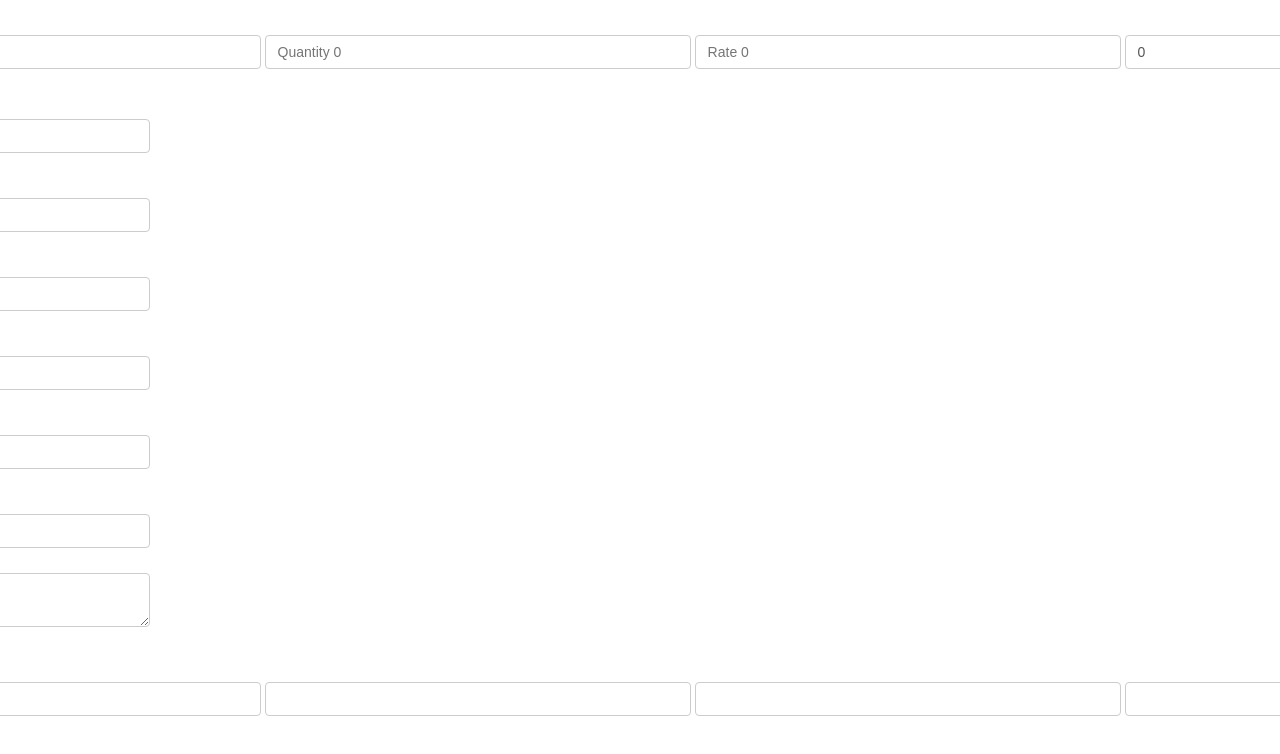
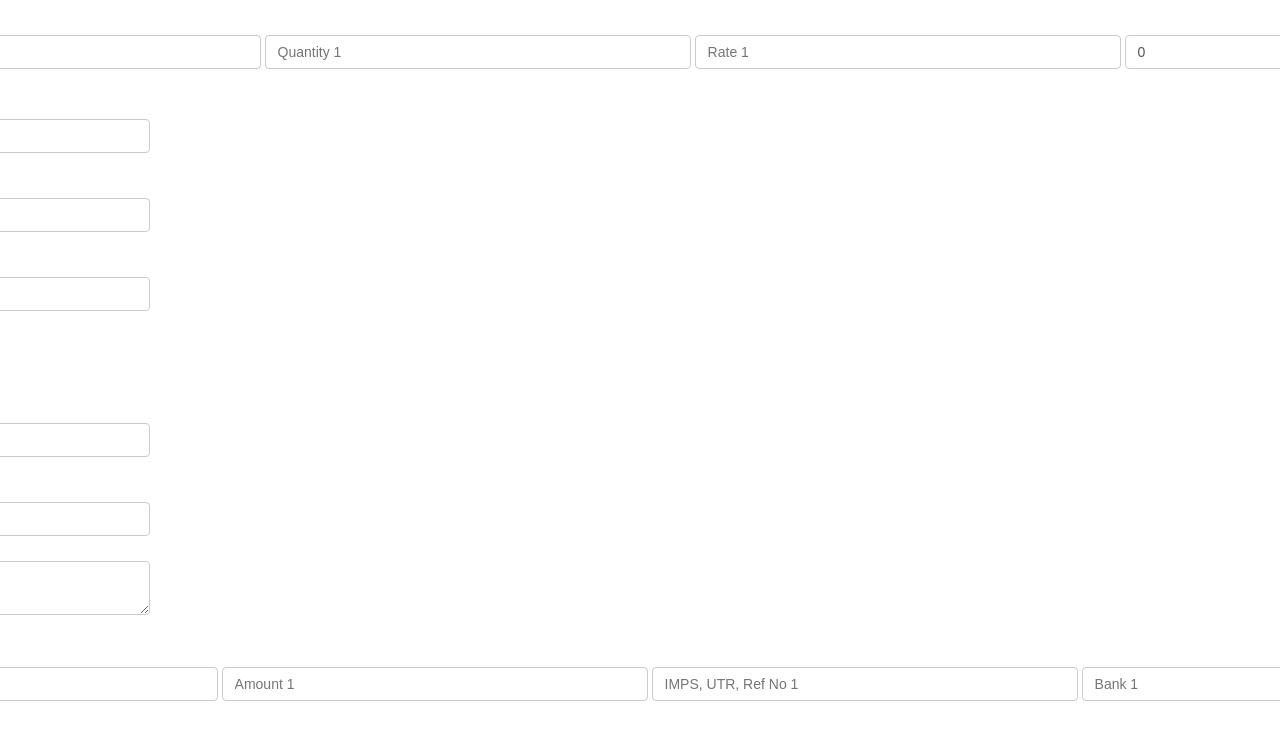
Before and after one commit to Pabitra-26/B-Kisan-Form-Formik, a React (Create React App) app: page / in a window 1280 px wide. Both pictures are taken after a click on the button "Next". Shown: the top 754 px of the page. Built offline with nearby package versions, Linux system fonts and the light colour scheme.

Commit message:
Modified Form

```diff
--- a/src/components/FormikForm.js
+++ b/src/components/FormikForm.js
@@ -35,11 +35,11 @@ function FormikForm() {
             Order_Rate:'',
             Order_Amount:'',
         }],
-        TotalAmt:'',
-        Advance:'',
-        BillAmt:'',
-        TransportChrg:'',
-        DueAmt:'',
+        TotalAmt:0,
+        Advance:0,
+        BillAmt:0,
+        TransportChrg:0,
+        DueAmt:0,
         DeliveryDate:'',
         DeliveryPlace:'',
         DepositTable:[{
@@ -66,6 +66,7 @@ function FormikForm() {
         Tehsil : Yup.string().required('Required'),
         District : Yup.string().required('Required'),
         PinCode : Yup.string().matches(/^\d{3}\s\d{3}$/, 'Invalid PinCode').required('Required'),
+        State : Yup.string().required('Required'),
         Whatsapp : Yup.string().matches(/^\d{10}$/, 'Invalid WhatsApp No').nullable(),
         Contact : Yup.string().matches(/^\d{10}$/, 'Invalid Contact No').required('Required'),
         CompanyName : Yup.string().required('Required'),
@@ -80,8 +81,8 @@ function FormikForm() {
         TransportChrg : Yup.number().positive().nullable(),
         Advance : Yup.number().positive().required('Required'),
         BillAmt : Yup.number().positive().required('Required'),
-        TotalAmt : Yup.number().positive().required('Required'),
-        DueAmt : Yup.number().positive().required('Required'),
+        TotalAmt : Yup.number().required('Required'),
+        DueAmt : Yup.number().required('Required'),
         DeliveryDate : Yup.date().required('Required'),
         DeliveryPlace : Yup.string().required('Required'),
         DepositTable : Yup.array().of(
@@ -91,7 +92,7 @@ function FormikForm() {
                 Deposit_UTRNo: Yup.string().required('Required'),
                 Deposit_Bank : Yup.string().required('Required')
             })
-        ).required('Required'),
+        ).min(1, 'Minimum one required').required('Required'),
 
         Ac : Yup.string().required('Required'),
         AcHolder : Yup.string().required('Required'),
@@ -101,7 +102,7 @@ function FormikForm() {
         DealerContact : Yup.string().matches(/^\d{10}$/, 'Invalid Mobile No').required('Required')
     })
 
-    const onSubmit = values =>{
+    const onSubmit = (values, onSubmitProps) =>{
         console.log('Form values', values)
         // const payload = values
         // axios.post('http://localhost:4000/order/add' ,payload)
@@ -110,6 +111,7 @@ function FormikForm() {
         //     alert("Successfully submitted form.")
         // })
         // .catch((err)=>{console.log(err)})
+        onSubmitProps.resetForm()
     }
 
     const personal_next = () =>{
@@ -132,11 +134,33 @@ function FormikForm() {
         setBank(prevBank => !prevBank)
     }
 
+    function add_row (arrayHelpers, setFieldValue, bill, amt){
+        arrayHelpers.push({Order_Details: '', Order_Quantity: '', Order_Rate: '', Order_Amount: ''})
+        set_bill_add(setFieldValue,bill,amt)
+    }
+
+    function set_bill_add (setFieldValue,bill,amt){
+        setFieldValue('BillAmt', bill+=amt)
+    }
+
+    function del_row (arrayHelpers,index, setFieldValue, bill, amt){
+        set_bill_del(setFieldValue,bill,amt)
+        arrayHelpers.remove(index)
+
+    }
+
+    function set_bill_del (setFieldValue,bill,amt){
+        setFieldValue('BillAmt', bill-=amt)
+        // console.log(bill, amt)
+    }
+
     return (
        <Formik
         initialValues = {initialValues}
         validationSchema = {validationSchema}
         onSubmit = {onSubmit}
+        validateOnBlur={false}
+        // validateOnChange={false}
         >
             {
                 formik =>{
@@ -150,6 +174,7 @@ function FormikForm() {
                             <FormikControl control = 'input' type = 'text' name = 'Tehsil' placeholder = 'Tehsil' />
                             <FormikControl control = 'input' type = 'text' name = 'District' placeholder = 'District' />
                             <FormikControl control = 'input' type = 'text' name = 'PinCode' placeholder = 'Enter PinCode eg: 123 456' />
+                            <FormikControl control = 'input' type = 'text' name = 'State' placeholder = 'State'/>
                             <FormikControl control = 'input' type = 'text' name = 'Whatsapp' placeholder = 'Whatsapp Number' />
                             <FormikControl control = 'input' type = 'text' name = 'Contact' placeholder = 'Contact Number' />
                             <FormikControl control = 'input' type = 'text' name = 'CompanyName' placeholder = 'Enter Company Name' />
@@ -170,22 +195,23 @@ function FormikForm() {
                                 </thead>
                                 <tbody>
                                     <FieldArray name = 'OrderTable'  render ={arrayHelpers => (<div> {formik.values.OrderTable.map((Order, index) => (<div key={index}>
-                                            <th scope="col"><button type = 'button' onClick = {() => arrayHelpers.push({Order_Details: '', Order_Quantity: '', Order_Rate: '', Order_Amount: ''})}>+ New</button></th>
-                                            <th scope="col"><button type = 'button' onClick = {() => arrayHelpers.remove(index)}>Delete</button></th>
-                                            <th scope="col"><FormikControl control = 'input' type = 'text' name = {`OrderTable[${index}].Order_Details`} placeholder = {`Detail ${index}`} /></th>
-                                            <th scope="col"><FormikControl control = 'input' type = 'text' name = {`OrderTable[${index}].Order_Quantity`} placeholder = {`Quantity ${index}`}/></th>
-                                            <th scope="col"><FormikControl control = 'input' type = 'text' name = {`OrderTable[${index}].Order_Rate`} placeholder = {`Rate ${index}`}/></th>
-                                            <th scope="col"><FormikControl control = 'input' type = 'text' name = {`OrderTable[${index}].Order_Amount`} placeholder = {`Amount ${index}`} value = {formik.values.OrderTable[index].Order_Quantity * formik.values.OrderTable[index].Order_Rate} onChange = {() =>formik.setFieldValue('BillAmt', formik.values.BillAmt+formik.values.OrderTable[index].Order_Amount)}/></th>
+                                            <th scope="col"><button type = 'button' onClick = {() => {add_row(arrayHelpers,formik.setFieldValue, formik.values.BillAmt, formik.values.OrderTable[index].Order_Quantity * formik.values.OrderTable[index].Order_Rate)}}>+ New</button></th>
+                                            <th scope="col"><button type = 'button' onClick = {() => {del_row(arrayHelpers,index,formik.setFieldValue, formik.values.BillAmt,formik.values.OrderTable[index].Order_Quantity * formik.values.OrderTable[index].Order_Rate)}}>Delete</button></th>
+                                            <th scope="col"><FormikControl control = 'input' type = 'text' name = {`OrderTable[${index}].Order_Details`} placeholder = {`Detail ${index+1}`} /></th>
+                                            <th scope="col"><FormikControl control = 'input' type = 'text' name = {`OrderTable[${index}].Order_Quantity`} placeholder = {`Quantity ${index+1}`}/></th>
+                                            <th scope="col"><FormikControl control = 'input' type = 'text' name = {`OrderTable[${index}].Order_Rate`} placeholder = {`Rate ${index+1}`}/></th>
+                                            <th scope="col"><FormikControl control = 'input' type = 'text' name = {`OrderTable[${index}].Order_Amount`} placeholder = {`Amount ${index+1}`} value = {formik.values.OrderTable[index].Order_Quantity * formik.values.OrderTable[index].Order_Rate}/></th>
+
                                         </div>))}
                                         </div>)}/>
                                 </tbody>
                             </table>
 
-                            <FormikControl control = 'input' name = 'BillAmt' type = 'text' label = 'Bill Amount' placeholder = 'Bill Amount' />
+                            <FormikControl control = 'input' name = 'BillAmt' type = 'text' label = 'Bill Amount' placeholder = 'Bill Amount'/>
                             <FormikControl control = 'input' name = 'TransportChrg' type = 'text' label = 'Transport Charge' placeholder = 'Transport Charge'/>
-                            <FormikControl control = 'input' name = 'Advance' type = 'text' label = 'Advance ' placeholder = 'Advance Amount'/>
-                            <FormikControl control = 'input' name = 'TotalAmt' type = 'text' label = 'Total Amount' placeholder = 'Total Amount' />
-                            <FormikControl control = 'input' name = 'DueAmt' type = 'text' label = 'Due Amount' placeholder = 'Due Amount'/>
+                            <FormikControl control = 'input' name = 'Advance' type = 'text' label = 'Advance ' placeholder = 'Advance Amount' />
+                            <FormikControl control = 'input' name = 'TotalAmt' type = 'number' label = 'Total Amount' placeholder = 'Total Amount' value={Number(formik.values.BillAmt)+Number(formik.values.TransportChrg)} />
+                            <FormikControl control = 'input' name = 'DueAmt' type = 'text' label = 'Due Amount' placeholder = 'Due Amount' value={(Number(formik.values.BillAmt)+Number(formik.values.TransportChrg))-Number(formik.values.Advance)}/>
                             <FormikControl control = 'date' name = 'DeliveryDate' label = 'Delivery Date' placeholderText = 'Delivery Date'/>
                             <FormikControl control = 'textarea' name = 'DeliveryPlace' type = 'text'  placeholder = 'Delivery Address '/>
 
@@ -202,12 +228,12 @@ function FormikForm() {
                                 </thead>
                                 <tbody>
                                     <FieldArray name = 'DepositTable'  render ={arrayHelpers => (<div> {formik.values.DepositTable.map((Deposit, index) => (<div key={index}>
-                                            <th scope="col"><button type = 'button' onClick = {() => arrayHelpers.push({Deposit_Date: '', Deposit_Amount: '', Deposit_UTRNo: '', Deposit_Bank: ''})}>+ New</button></th>
-                                            <th scope="col"><button type = 'button' onClick = {() => arrayHelpers.remove(index)}>Delete</button></th>
-                                            <th scope="col"><FormikControl control = 'date' type = 'text' name = {`DepositTable[${index}].Deposit_Date`} placeholder = {`dd/mm/yyyy`}/></th>
-                                            <th scope="col"><FormikControl control = 'input' type = 'text' name = {`DepositTable[${index}].Deposit_Amount`} /></th>
-                                            <th scope="col"><FormikControl control = 'input' type = 'text' name = {`DepositTable[${index}].Deposit_UTRNo`} /></th>
-                                            <th scope="col"><FormikControl control = 'input' type = 'text' name = {`DepositTable[${index}].Deposit_Bank`}  /></th>
+                                            <th scope="col">{index==0 && <button type = 'button' onClick = {() => arrayHelpers.push({Deposit_Date: '', Deposit_Amount: '', Deposit_UTRNo: '', Deposit_Bank:''}) }>+ New</button>}</th>
+                                            <th scope="col">{index>0 && <button type = 'button' onClick = {() => arrayHelpers.remove(index)}>Delete</button>}</th>
+                                            <th scope="col"><FormikControl control = 'date' type = 'text' name = {`DepositTable[${index}].Deposit_Date`} placeholderText = {`dd/mm/yyyy`}/></th>
+                                            <th scope="col"><FormikControl control = 'input' type = 'text' name = {`DepositTable[${index}].Deposit_Amount`} placeholder = {`Amount ${index+1}`}  /></th>
+                                            <th scope="col"><FormikControl control = 'input' type = 'text' name = {`DepositTable[${index}].Deposit_UTRNo`} placeholder = {`IMPS, UTR, Ref No ${index+1}`} /></th>
+                                            <th scope="col"><FormikControl control = 'input' type = 'text' name = {`DepositTable[${index}].Deposit_Bank`} placeholder = {`Bank ${index+1}`} /></th>
                                         </div>))}
                                         </div>)}/>
                                 </tbody>
@@ -223,7 +249,7 @@ function FormikForm() {
                             <FormikControl control = 'input' type = 'text' name = 'AcNo' placeholder = 'A/c No'/>
                             <FormikControl control = 'input' type = 'text' name = 'IFSC' placeholder = 'IFSC'/>
                             <FormikControl control = 'input' type = 'text' name = 'DealerName' placeholder = 'Dealer Name'/>
-                            <FormikControl control = 'input' type = 'text' name = 'DealerContact' placeholder = 'Mobile Name'/>
+                            <FormikControl control = 'input' type = 'text' name = 'DealerContact' placeholder = 'Mobile Number'/>
                             <button type='button' onClick = {bank_prev}>Previous</button>
                             <button type = 'submit' disabled = {!formik.isValid}>Submit</button>
                             </div>}
```
Also changed, not shown: 1 other file (tests, documents, lock files or other folders).
